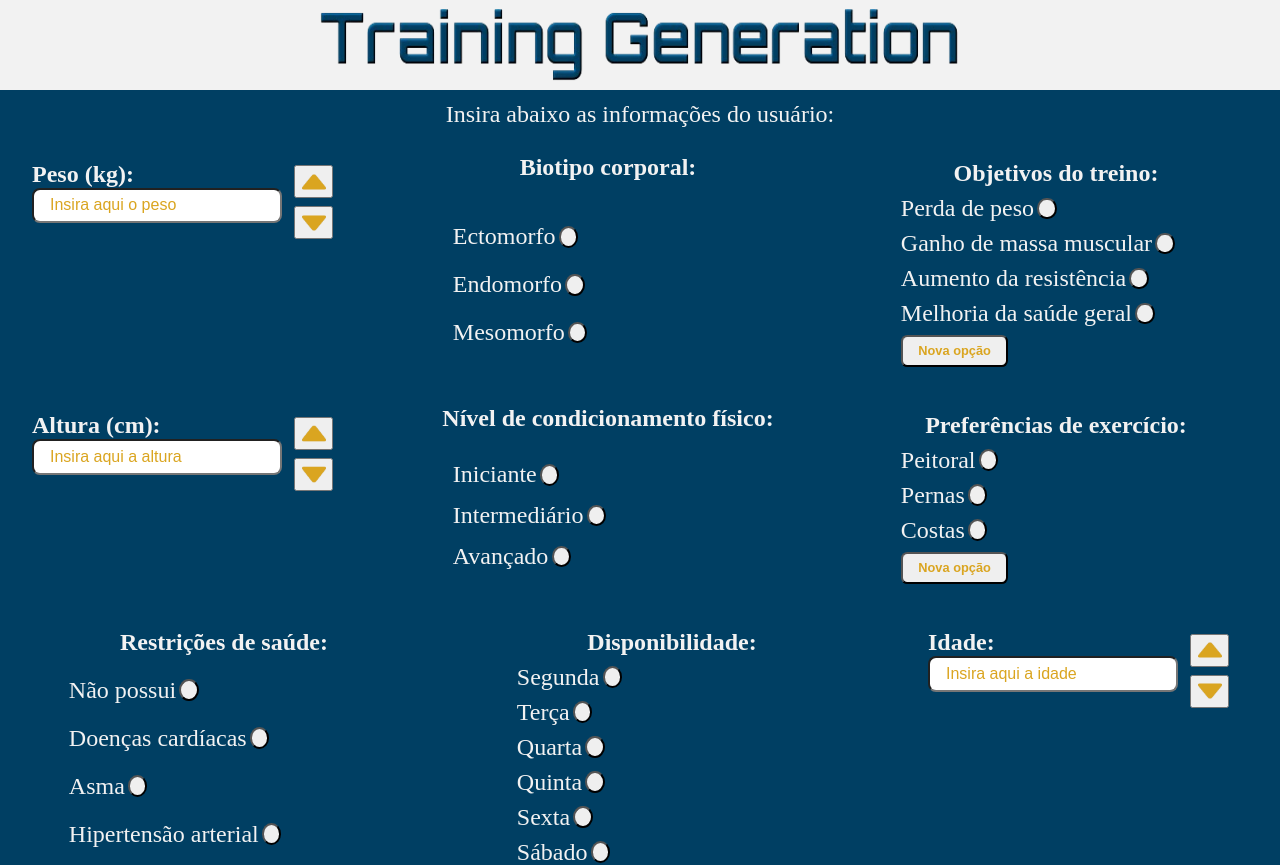
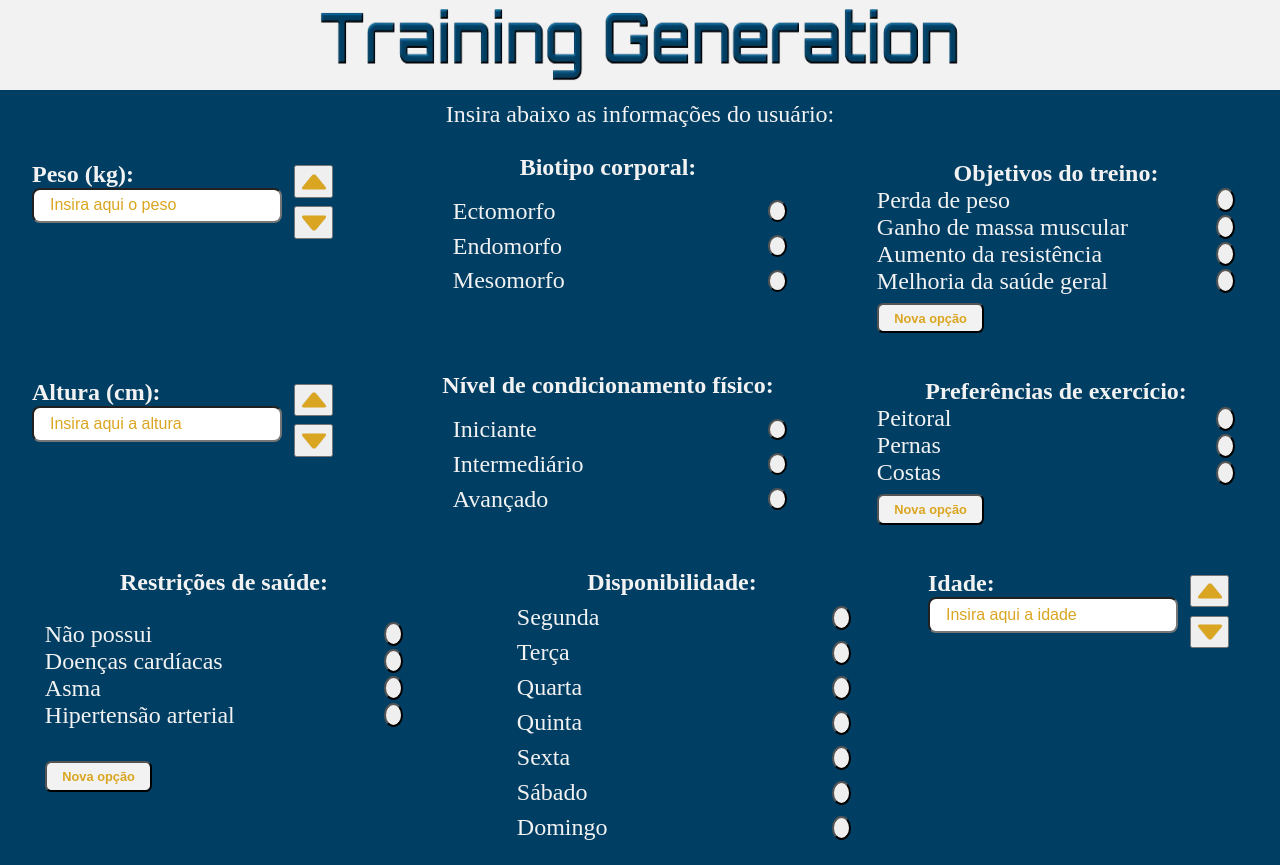
Before and after one commit to RennanFelipe7/trainingGeneration, a React (Create React App) app in the folder frontend/: page /traininggeneration in a window 1280 px wide. Shown: the top 865 px of the page. Built offline with nearby package versions, Linux system fonts and the light colour scheme.

Commit message:
Adição de mais validações no backend e frontend e ajuste em um componente

```diff
--- a/frontend/src/components/checkbox/checkbox.css
+++ b/frontend/src/components/checkbox/checkbox.css
@@ -2,7 +2,7 @@
     font-size: clamp(1rem, 2vw, 1.5rem);
     color: #F2F2F2;
     display: flex;
-    justify-content:left;
+    justify-content:space-between;
     align-items: center;
 }
 
@@ -16,7 +16,7 @@
 
 .checkboxFaker{
     cursor: pointer;
-    height: 80%;
+    height: clamp(1rem, 2vw, 1.5rem);
     width: 1.5vmax;
     border-radius: 100%;
     margin-left: 1%;
--- a/frontend/src/components/fixedInput/fixedInput.css
+++ b/frontend/src/components/fixedInput/fixedInput.css
@@ -1,10 +1,8 @@
 .parentDivOfAll{
     width: 30vmax;
-    display: flex;
-    flex-direction: column;
-    justify-content: space-around;
     padding: 0vmax 1vmax 1vmax 1vmax;
     margin-top: 2vmax;
+    height: 12vmax;
 }
 
 .descriptionRadio{
--- a/frontend/src/components/freeInput/freeInput.css
+++ b/frontend/src/components/freeInput/freeInput.css
@@ -32,3 +32,7 @@
     outline-color: #DAA520;
     border: solid clamp(0.08rem, 0.2vw, 0.15rem) #DAA520;
 }
+
+.valueInvalid{
+    color: red;
+}
--- a/frontend/src/components/multipleFixedInput/multipleFixedInput.css
+++ b/frontend/src/components/multipleFixedInput/multipleFixedInput.css
@@ -1,3 +1,12 @@
+.parentDivOfAllCheckbox{
+    width: 30vmax;
+    flex-direction: column;
+    display: flex;
+    justify-content: space-between;
+    padding: 0.5vmax 1vmax 1vmax 1vmax;
+    margin-top: 2vmax
+}
+
 .parentDivOfAllCheckbox{
     display: flex;
     justify-content: space-between;
--- a/frontend/src/components/multipleFixedInputWithOption/MultipleFixedInputWithOption.jsx
+++ b/frontend/src/components/multipleFixedInputWithOption/MultipleFixedInputWithOption.jsx
@@ -9,12 +9,16 @@ import { v4 as uuidv4 } from 'uuid';
 export const MultipleFixedInputWithOption = ({description, options: initialOptions, name}) => {
     const [selectedOptions, setSelectedOptions] = useState([]);
     const [styleNewOption, setStyleNewOption] = useState({});
+    const [styleParentButtonNewOption, setStyleParentButtonNewOption] = useState({});
     const [styleButtonNewOption, setStyleButtonNewOption] = useState({});
     const [inputValue, setInputValue] = useState('');
     const [options, setOptions] = useState(initialOptions);
     const [changeBackgroundColorIfDisabled, setChangeBackgroundColorIfDisabledOrEnabled] = useState({});
     const inputRef = useRef();
     const { playSound } = useSound(soundCheck);
+    const [maximumReached, setMaximumReached] = useState(false)
+    const [title, setTitle] = useState('')
+    const [titleCreateNewOption, setTitleCreateNewOption] = useState('Insira a nova opção para ' + description.replace(':', ''))
 
     const handleSelect = (optionId) => {
         if (selectedOptions.includes(optionId)) {
@@ -33,7 +37,7 @@ export const MultipleFixedInputWithOption = ({description, options: initialOptio
 
     const newOptionInputAppears = () => {
         setStyleNewOption({ display: 'flex' });
-        setStyleButtonNewOption({ display: 'none' });
+        setStyleParentButtonNewOption({ display: 'none' });
     };
 
     const handleChange = (event) => {
@@ -41,8 +45,10 @@ export const MultipleFixedInputWithOption = ({description, options: initialOptio
         setInputValue(newValue);
         if (newValue) {
             setChangeBackgroundColorIfDisabledOrEnabled({ backgroundColor: '#33C758', cursor: 'pointer' });
+            setTitleCreateNewOption('')
         } else {
             setChangeBackgroundColorIfDisabledOrEnabled({ backgroundColor: 'grey', cursor: 'no-drop' });
+            setTitleCreateNewOption('Insira a nova opção para ' + description)
         }
     };
 
@@ -52,26 +58,69 @@ export const MultipleFixedInputWithOption = ({description, options: initialOptio
         setOptions([...options, newOption]);
         setSelectedOptions([...selectedOptions, newOptionId]);
         setStyleNewOption({ display: 'none' });
-        setStyleButtonNewOption({ display: 'block' });
+        setStyleParentButtonNewOption({ display: 'block' });
         setInputValue('');
     };
 
+    useEffect(() => {
+        if(options.length >= 10){
+            setMaximumReached(true)
+            setTitle('Máximo de ' + description.replace(':', '') + ' alcançado')
+            setStyleButtonNewOption({backgroundColor: 'grey', color: '#F2F2F2', cursor: 'no-drop'})
+        }else{
+            setMaximumReached(false)
+            setTitle('')
+            setStyleButtonNewOption({backgroundColor: '#F2F2F2', color: '#DAA520', cursor: 'pointer'})
+        }
+    }, [options])
+
     return (
-        <div className="parentDivOfAllCheckbox">
-            <div className='descriptionCheckbox'><p>{description}</p></div>
+        // <div className="parentDivOfAllMultFixedWithOption">
+        //     <div className='descriptionCheckbox'><p>{description}</p></div>
+        //     {options.map((option, index) =>
+        //         <Checkbox
+        //             key={index}
+        //             {...option}
+        //             isSelected={selectedOptions.includes(option.id)}
+        //             handleSelect={() => handleSelect(option.id)}
+        //         />
+        //     )}
+        //     <button type='button' className='createNewOption' onClick={newOptionInputAppears} style={styleParentButtonNewOption} disabled={maximumReached} title={title}>Nova opção</button>
+        //     <div className='newOption' style={styleNewOption}>
+        //         <input type="text" name="" id="" value={inputValue} onChange={handleChange} ref={inputRef} maxLength={50}/>
+        //         <button type='button' disabled={!inputValue} style={changeBackgroundColorIfDisabled} onClick={handleButtonClick} title={titleCreateNewOption}>Adicionar</button>
+        //     </div>
+        // </div>
+        <div className="parentDivOfAllMultFixedWithOption">
+            <div className='descriptionCheckbox'>
+                <p>{description}</p>
+            </div>
+            <div>
                 {options.map((option, index) =>
+                    <div className='xxx'>
                         <Checkbox
                             key={index}
                             {...option}
                             isSelected={selectedOptions.includes(option.id)}
                             handleSelect={() => handleSelect(option.id)}
                         />
+                    </div>
                 )}
-            <button type='button' className='createNewOption' onClick={newOptionInputAppears} style={styleButtonNewOption}>Nova opção</button>
+            </div>
+            <div className='parentCreateNewOption' style={styleParentButtonNewOption}>
+                <button type='button' className='createNewOption' onClick={newOptionInputAppears} disabled={maximumReached} title={title} style={styleButtonNewOption}>Nova opção</button>
+            </div>
             <div className='newOption' style={styleNewOption}>
-                <input type="text" name="" id="" value={inputValue} onChange={handleChange} ref={inputRef} />
-                <button type='button' disabled={!inputValue} style={changeBackgroundColorIfDisabled} onClick={handleButtonClick}>Adicionar</button>
+                <input type="text" name="" id="" value={inputValue} onChange={handleChange} ref={inputRef} maxLength={50}/>
+                <button type='button' disabled={!inputValue} style={changeBackgroundColorIfDisabled} onClick={handleButtonClick} title={titleCreateNewOption}>Adicionar</button>
             </div>
+            <div>
+                <div></div>
+                <div></div>
+                <div></div>
+                <div></div>
+            </div>
+            <div></div>
         </div>
     );
 };
--- a/frontend/src/components/multipleFixedInputWithOption/multipleFixedInputWithOption.css
+++ b/frontend/src/components/multipleFixedInputWithOption/multipleFixedInputWithOption.css
@@ -1,4 +1,4 @@
-.parentDivOfAllCheckbox{
+/* .parentDivOfAllCheckbox{
     width: 30vmax;
     flex-direction: column;
     display: flex;
@@ -63,4 +63,67 @@
     color: #F2F2F2;
     background-color: grey;
     cursor: no-drop;
+} */
+
+.parentDivOfAllMultFixedWithOption{
+    width: 30vmax;
+    flex-direction: column;
+    display: flex;
+    justify-content: space-between;
+    padding: 0.5vmax 1vmax 1vmax 1vmax;
+    margin-top: 2vmax;
+    /* background-color: red; */
 }
+
+.parentCreateNewOption{
+    height: 3vmax;
+    display: flex;
+    align-items:end;
+    justify-content: baseline;
+}
+
+.createNewOption{
+    height: 80%;
+    width: 30%;
+    border-radius: 0.5em;
+    cursor: pointer;
+    font-size: 1vmax;
+    font-weight: bold;
+    color: #DAA520;
+}
+
+.newOption{
+    display: none;
+    height: 3vmax;
+    width: 70%;
+    align-items: center;
+    justify-content: space-between;
+}
+
+.newOption > input{
+    display: block;
+    padding: 0.5em 0.5em 0.5em 1em;
+    border-radius: 0.5em;
+    height: 2.5vmax;
+    width: 60%;
+    cursor: pointer;
+    font-size: clamp(0.7rem, 1.5vw, 1rem);
+    color: #DAA520;
+}
+
+.newOption > input:focus{
+    outline-color: #DAA520;
+    border: solid clamp(0.08rem, 0.2vw, 0.15rem) #DAA520;
+}
+
+.newOption > button{
+    padding: 2%;
+    border-radius: 0.5em;
+    height: 2.5vmax;
+    width: 35%;
+    font-size: 1vmax;
+    font-weight: bold;
+    color: #F2F2F2;
+    background-color: grey;
+    cursor: no-drop;
+}
--- a/frontend/src/templates/GenerateTraining.jsx
+++ b/frontend/src/templates/GenerateTraining.jsx
@@ -115,7 +115,7 @@ export default function GenerateTraining({setSharedTrainingData, authorization})
               description = "Nível de condicionamento físico:"
               options = {[
                 {value: 'Iniciante', id:'iniciante', name: 'nivel_de_condicionamento_fisico'},
-                {value: 'Intermediário ', id:'intermediário ', name: 'nivel_de_condicionamento_fisico'},
+                {value: 'Intermediário', id:'intermediário ', name: 'nivel_de_condicionamento_fisico'},
                 {value: 'Avançado', id:'avançado', name: 'nivel_de_condicionamento_fisico'}
               ]}
               name='nivel_de_condicionamento_fisico'
@@ -200,6 +200,8 @@ export default function GenerateTraining({setSharedTrainingData, authorization})
               key = 'nome'
               id='username'
               name='nome'
+              min={0}
+              max={70}
             ></FreeInput>,
 
           ]}
```
Also changed, not shown: frontend/src/components/freeInput/FreeInput.jsx (+16 -5 lines), 1 other file (tests, documents, lock files or other folders). Lines whose indentation alone changed are shown as unchanged.
